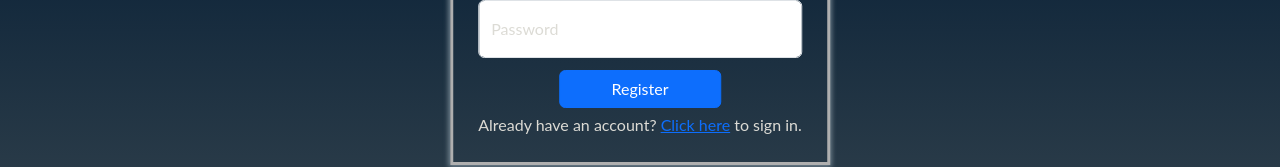
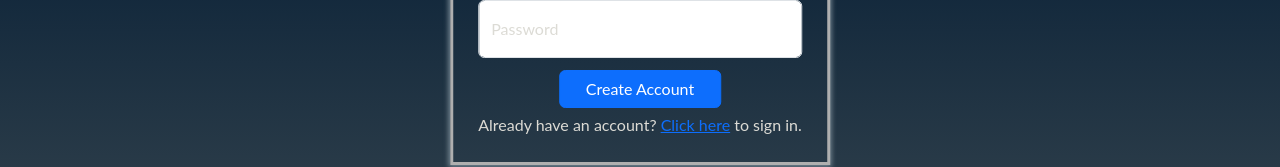
Before and after one commit to andrew-hagstrom/Sacred_Scrolls_Project, a React (Vite) app in the folder frontend/: page /register in a window 1280 px wide. Shown: the part 416-583 px from the top of the page. Built offline with nearby package versions, Linux system fonts and the light colour scheme; no server answers.

Commit message:
word error fixes

```diff
--- a/frontend/src/pages/HomePage.jsx
+++ b/frontend/src/pages/HomePage.jsx
@@ -32,7 +32,7 @@ function HomePage() {
         </div>
         <div style={{flexBasis:'100%', fontSize:'24px'}}>
             {"Sacred Scrolls invites persons of faith, students of culture, and those seeking spiritual enlightenment to embark on a transformative experience. Embrace the diversity of sacred wisdom and unlock the profound insights that lie within the pages of the Bible, Quran, and Bhagavad Gita."}
-            {"Start your exploration now and let the Sacred Scrolls be your guide to a deeper understanding of the spiritual tapestry that unites us all."}
+            {" Start your exploration now and let the Sacred Scrolls be your guide to a deeper understanding of the spiritual tapestry that unites us all."}
         { user ?
             null
             :
--- a/frontend/src/pages/RegisterPage.jsx
+++ b/frontend/src/pages/RegisterPage.jsx
@@ -60,7 +60,7 @@ function RegisterPage() {
             <FloatingLabel controlId="floatingPassword" label="Password">
                 <Form.Control type="password" placeholder="Password" onChange={(e)=>setPassword(e.target.value)}/>
             </FloatingLabel>
-            <Button className='form-buttons' as="input" type="submit" value="Register"/>{' '}
+            <Button className='form-buttons' as="input" type="submit" value="Create Account"/>{' '}
         </Form>
         <div style={{justifySelf:'center'}}>
             Already have an account? <Link to={'/login/'}>Click here</Link> to sign in.
```
